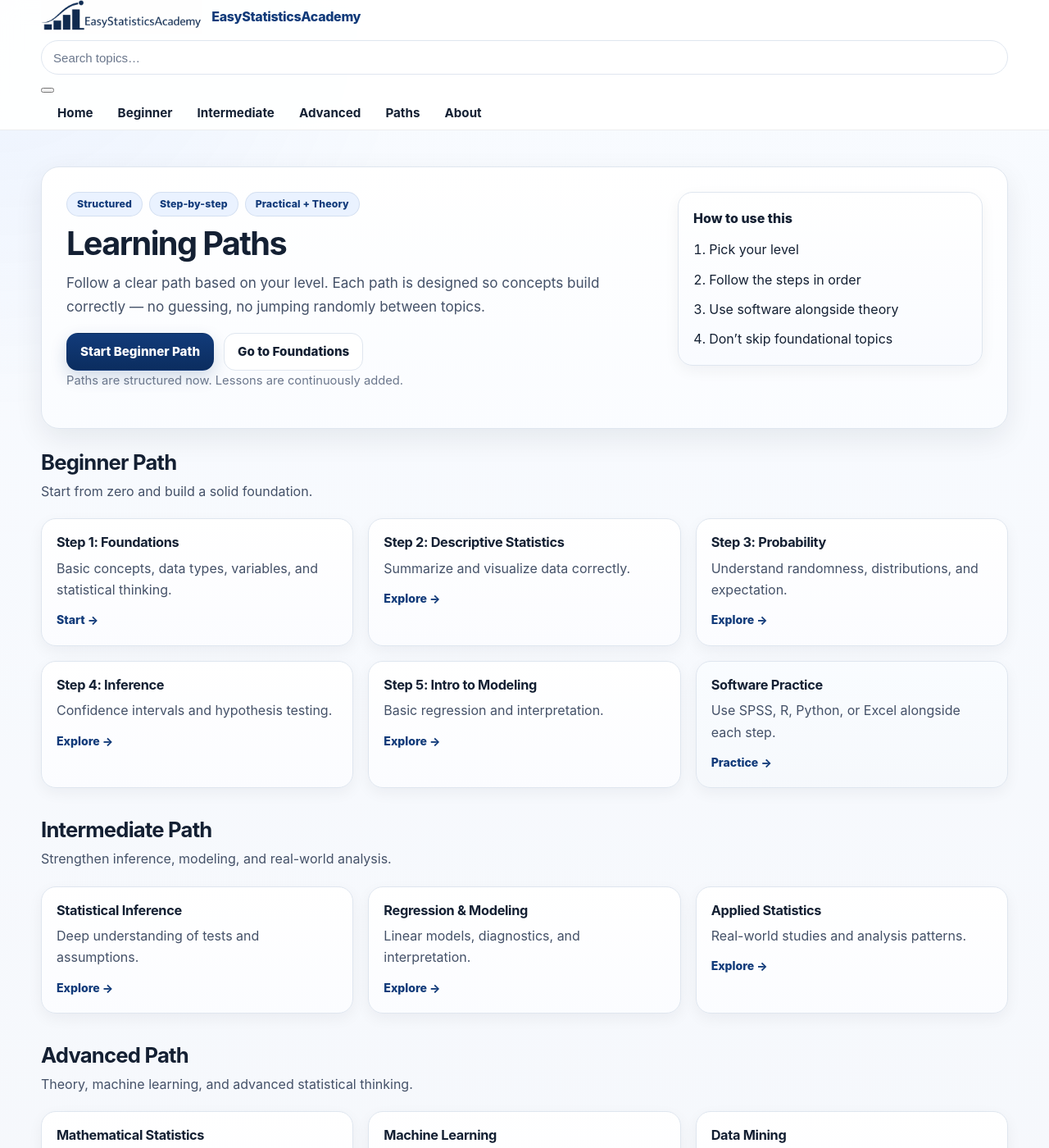
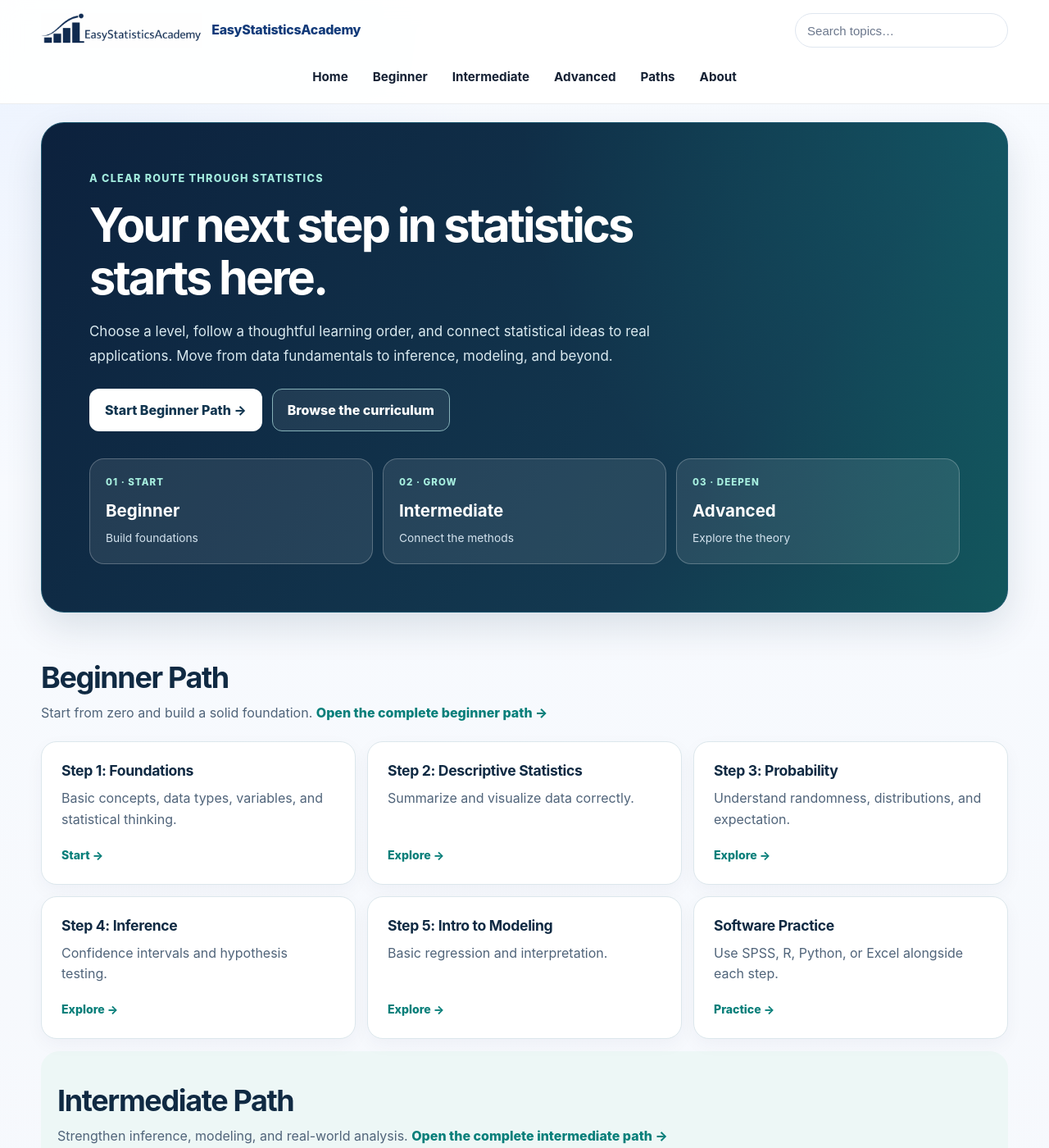
Before and after one commit to ammar-homaida-statistics/easystatisticsacademy, a Jekyll site: the page built from learning-paths/index.md, in a window 1280 px wide and 1400 px high. Shown: the whole window at 82% size. Built offline with Jekyll 4.4.1, drawn with Linux system fonts in a browser that asks for light colours; some of the changed text lies outside the part shown.

Commit message:
Secure reading progress, improve mobile header, and refresh Learning Paths
* Safely render Foundations reading history and validate listed lesson URLs

* Make shared site header and accessible mobile menu responsive

* Associate mobile menu toggle with primary navigation

* Scope Learning Paths styling and improve mobile menu dismissal

* Refresh Learning Paths hierarchy and guided level navigation

* Add isolated responsive Learning Paths visual styles

* Test Foundations resume safety, shared mobile navigation and Learning Paths

```diff
--- a/_includes/header.html
+++ b/_includes/header.html
@@ -27,7 +27,7 @@
       </div>
 
       <!-- MOBILE TOGGLE -->
-      <button class="nav-toggle" aria-label="Toggle menu">
+      <button class="nav-toggle" type="button" aria-label="Toggle menu" aria-controls="site-primary-nav" aria-expanded="false">
         <span class="nav-toggle-bar"></span>
         <span class="nav-toggle-bar"></span>
         <span class="nav-toggle-bar"></span>
@@ -38,7 +38,7 @@
     <!-- ===== BOTTOM ROW ===== -->
     <div class="header-bottom">
 
-      <nav class="nav" aria-label="Primary navigation">
+      <nav id="site-primary-nav" class="nav" aria-label="Primary navigation">
 
         <a href="/">Home</a>
 
--- a/_layouts/default.html
+++ b/_layouts/default.html
@@ -15,6 +15,9 @@
   <link rel="stylesheet" href="/css/style.css?v=6" />
   {% if page.home_styles %}
   <link rel="stylesheet" href="/css/home.css?v=1" />
+  {% endif %}
+  {% if page.paths_styles %}
+  <link rel="stylesheet" href="/css/paths.css?v=1" />
   {% endif %}
 
   {% include schema-org.html %}
@@ -58,6 +61,19 @@
         const isOpen = header.classList.toggle("nav-open");
         toggle.setAttribute("aria-expanded", String(isOpen));
       });
+      document.addEventListener("keydown", event => {
+        if (event.key === "Escape" && header.classList.contains("nav-open")) {
+          header.classList.remove("nav-open");
+          toggle.setAttribute("aria-expanded", "false");
+          toggle.focus();
+        }
+      });
+      header.querySelectorAll(".nav a").forEach(link => {
+        link.addEventListener("click", () => {
+          header.classList.remove("nav-open");
+          toggle.setAttribute("aria-expanded", "false");
+        });
+      });
     }
   </script>
 
--- /dev/null
+++ b/css/paths.css
@@ -0,0 +1,112 @@
+/* Learning Paths overview only; preserves shared and lesson styles. */
+.esa-paths {
+  --paths-ink: #102a43;
+  --paths-muted: #50647a;
+  --paths-teal: #087f7a;
+  color: var(--paths-ink);
+}
+.esa-paths a:focus-visible { outline: 3px solid #0ba49b; outline-offset: 4px; }
+.esa-paths-hero {
+  position: relative;
+  overflow: hidden;
+  padding: clamp(28px, 5vw, 58px);
+  border: 1px solid #1e5871;
+  border-radius: 28px;
+  background: radial-gradient(circle at 100% 0%, rgba(20,170,154,.24), transparent 45%),
+              linear-gradient(128deg, #0c213d, #133950 70%, #12565c);
+  color: #fff;
+  box-shadow: 0 18px 46px rgba(12,40,63,.12);
+}
+.esa-paths-eyebrow {
+  margin: 0 0 13px;
+  color: #a2eadd;
+  font-size: .79rem;
+  font-weight: 850;
+  letter-spacing: .1em;
+  text-transform: uppercase;
+}
+.esa-paths-hero h1 {
+  max-width: 820px;
+  margin: 0 0 18px;
+  color: #fff;
+  font-size: clamp(2.1rem, 4.5vw, 3.7rem);
+  letter-spacing: -.05em;
+  line-height: 1.12;
+}
+.esa-paths-lead {
+  max-width: 700px;
+  margin: 0;
+  color: #d9e9ef;
+  font-size: 1.06rem;
+  line-height: 1.8;
+}
+.esa-paths-actions { display: flex; flex-wrap: wrap; gap: 12px; margin: 24px 0 33px; }
+.esa-paths-button {
+  display: inline-flex;
+  align-items: center;
+  justify-content: center;
+  min-height: 47px;
+  padding: 12px 18px;
+  border: 1px solid transparent;
+  border-radius: 12px;
+  font-weight: 800;
+  text-decoration: none;
+}
+.esa-paths-button--primary { background: #fff; color: #123650; }
+.esa-paths-button--primary:hover { background: #e9fcf4; color: #123650; text-decoration: none; }
+.esa-paths-button--secondary { border-color: #86b1b8; color: #fff; background: rgba(255,255,255,.07); }
+.esa-paths-button--secondary:hover { color: #fff; background: rgba(255,255,255,.16); text-decoration: none; }
+.esa-paths-route { display: grid; grid-template-columns: repeat(3, minmax(0,1fr)); gap: 12px; }
+.esa-paths-route a {
+  display: flex;
+  flex-direction: column;
+  min-width: 0;
+  padding: 19px;
+  border: 1px solid rgba(255,255,255,.24);
+  border-radius: 18px;
+  background: rgba(255,255,255,.09);
+  text-decoration: none;
+}
+.esa-paths-route a:hover { background: rgba(255,255,255,.17); text-decoration: none; }
+.esa-paths-route span { color: #a7efdf; font-size: .72rem; font-weight: 850; letter-spacing: .09em; }
+.esa-paths-route strong { margin: 8px 0 5px; color: #fff; font-size: 1.28rem; }
+.esa-paths-route small { color: #d3e2ed; font-size: .86rem; }
+.esa-paths .section { padding-top: 54px; padding-bottom: 5px; }
+.esa-paths .section-head { margin-bottom: 22px; }
+.esa-paths .section-head h2 {
+  margin-bottom: 8px;
+  color: var(--paths-ink);
+  font-size: clamp(1.7rem, 3vw, 2.25rem);
+  letter-spacing: -.038em;
+}
+.esa-paths .section-head p { max-width: 780px; color: var(--paths-muted); }
+.esa-paths-detail-link { display: inline-block; color: var(--paths-teal); font-weight: 800; }
+.esa-paths .grid { margin: 18px 0 0; gap: 14px; }
+.esa-paths .card {
+  display: flex;
+  flex-direction: column;
+  padding: 24px;
+  min-height: 172px;
+  border: 1px solid #dce7ec;
+  border-radius: 19px;
+  background: #fff;
+  box-shadow: 0 7px 22px rgba(13,37,65,.04);
+}
+.esa-paths .card:hover { border-color: #a2d4cd; box-shadow: 0 13px 29px rgba(13,37,65,.08); }
+.esa-paths .card h3 { color: var(--paths-ink); font-size: 1.1rem; }
+.esa-paths .card p { margin: 2px 0 18px; color: var(--paths-muted); line-height: 1.6; }
+.esa-paths .card-foot { margin-top: auto; color: var(--paths-teal); font-weight: 850; }
+.esa-paths .section-soft { border-radius: 22px; background: #edf7f6; padding: 35px 20px 28px; }
+.esa-paths .callout { border-radius: 23px; }
+.esa-paths .section-slim { padding-bottom: 28px; }
+@media (max-width: 760px) {
+  .esa-paths-hero { padding: 27px 22px; border-radius: 22px; }
+  .esa-paths-hero h1 { font-size: clamp(2rem, 8.5vw, 2.8rem); }
+  .esa-paths-route { grid-template-columns: 1fr; }
+  .esa-paths-route a { padding: 14px 17px; }
+  .esa-paths .section { padding-top: 42px; }
+  .esa-paths .section-soft { padding: 30px 16px 22px; }
+}
+@media (prefers-reduced-motion: reduce) {
+  .esa-paths a { transition: none; }
+}
--- a/css/style.css
+++ b/css/style.css
@@ -173,10 +173,11 @@ main.container{
   border-bottom: 1px solid rgba(20,32,51,0.08);
 }
 
-.header-row{
+.header-top{
   display: flex;
+  flex-wrap: wrap;
   align-items: center;
-  gap: 18px;
+  gap: 12px 18px;
   min-height: var(--header-height);
   padding: 12px 0;
 }
@@ -310,45 +311,76 @@ main.container{
   font-size: 0.92rem;
 }
 
-@media (max-width: 980px){
-  .header-row{
-    flex-wrap: wrap;
-    gap: 12px;
+/* Shared header layout, including mobile menu controls. */
+.site-header .brand { min-width: 0; }
+.site-header .header-search { min-width: 0; }
+.site-header .header-bottom { padding-bottom: 12px; }
+.site-header .nav { margin-left: 0; justify-content: center; }
+.site-header .nav-toggle {
+  display: none;
+  align-items: center;
+  justify-content: center;
+  flex-direction: column;
+  gap: 5px;
+  width: 44px;
+  height: 44px;
+  border: 1px solid var(--border);
+  border-radius: 12px;
+  color: var(--brand);
+  background: #f7faff;
+  cursor: pointer;
+}
+.site-header .nav-toggle:focus-visible {
+  outline: 3px solid var(--accent);
+  outline-offset: 2px;
+}
+.site-header .nav-toggle-bar {
+  display: block;
+  width: 19px;
+  height: 2px;
+  border-radius: 2px;
+  background: currentColor;
+}
+@media (max-width: 760px) {
+  .site-header .header-top {
+    display: grid;
+    grid-template-columns: minmax(0, 1fr) auto;
+    align-items: center;
+    gap: 9px 10px;
+    min-height: 0;
+    padding: 10px 0;
   }
-
-  .nav{
-    order: 3;
+  .site-header .brand { grid-column: 1; grid-row: 1; gap: 8px; }
+  .site-header .brand img { height: 34px; }
+  .site-header .brand-text { font-size: .85rem; overflow-wrap: anywhere; }
+  .site-header .nav-toggle { display: flex; grid-column: 2; grid-row: 1; }
+  .site-header .header-search {
+    grid-column: 1 / -1;
+    grid-row: 2;
     width: 100%;
-    margin-left: 0;
+    margin: 0;
+    flex: none;
+  }
+  .site-header .search-results { width: min(560px, 100%); right: 0; }
+  .site-header .header-bottom { display: none; padding: 0 0 12px; }
+  .site-header.nav-open .header-bottom { display: block; }
+  .site-header .nav {
+    display: grid;
+    grid-template-columns: repeat(2, minmax(0, 1fr));
     gap: 8px;
   }
-
-  .header-search{
-    flex: 1 1 100%;
-    order: 2;
-    margin-left: 0;
+  .site-header .nav a {
+    justify-content: center;
+    padding: 8px 10px;
+    border: 1px solid var(--border);
+    border-radius: 12px;
+    background: #f7faff;
+    text-align: center;
   }
 }
-
-@media (max-width: 640px){
-  .brand img{
-    height: 36px;
-  }
-
-  .brand-text{
-    font-size: 0.94rem;
-  }
-
-  .nav{
-    display: grid;
-    grid-template-columns: repeat(2, minmax(0, 1fr));
-  }
-
-  .nav a{
-    justify-content: center;
-    padding-inline: 10px;
-    text-align: center;
-  }
+@media (max-width: 380px) {
+  .site-header .brand img { height: 32px; }
+  .site-header .brand-text { font-size: .78rem; }
 }
 
 /* =========================================================
--- a/js/js/site.js
+++ b/js/js/site.js
@@ -1,45 +1,62 @@
 (function () {
-  // Save last visited lesson whenever a lesson page loads
+  // Save lesson progress without assuming browser storage is available.
   const lessonMeta = document.querySelector('meta[name="esa-lesson-url"]');
   const lessonTitle = document.querySelector('meta[name="esa-lesson-title"]');
   const sectionMeta = document.querySelector('meta[name="esa-section"]');
 
   if (lessonMeta && lessonTitle && sectionMeta) {
-    const payload = {
+    try {
+      localStorage.setItem('esa_last_lesson', JSON.stringify({
         url: lessonMeta.content,
         title: lessonTitle.content,
         section: sectionMeta.content,
         time: Date.now()
-    };
-    localStorage.setItem('esa_last_lesson', JSON.stringify(payload));
+      }));
+    } catch (e) {
+      // Storage may be disabled; the lesson still works normally.
+    }
   }
 
-  // On section pages, render "Continue reading" if last lesson belongs to this section
+  // The Foundations overview is the only page using this resume panel.
   const container = document.getElementById('continue-reading');
-  if (container) {
+  if (!container) return;
+
   try {
     const raw = localStorage.getItem('esa_last_lesson');
     if (!raw) return;
 
     const last = JSON.parse(raw);
-      if (!last || !last.url || !last.title) return;
+    if (!last || last.section !== 'foundations' ||
+        typeof last.url !== 'string' ||
+        typeof last.title !== 'string' || !last.title.trim()) return;
 
-      // If this page is a foundations page, only show foundations lessons
-      // (Change this logic if you reuse for other sections)
-      if (last.section !== 'foundations') return;
+    // Only navigate to a lesson actually listed on the Foundations page.
+    // Never build an HTML string from browser-controlled storage.
+    const isListedLesson = Array.from(
+      document.querySelectorAll('#lessons a[href]')
+    ).some(link => link.getAttribute('href') === last.url);
+    if (!isListedLesson || !/^\/foundations\/[a-z0-9-]+\/$/.test(last.url)) return;
 
+    const section = document.createElement('section');
+    section.className = 'section section-soft';
+    const body = document.createElement('div');
+    body.className = 'content-narrow';
+    const heading = document.createElement('h2');
+    heading.textContent = 'Continue reading';
+    const summary = document.createElement('p');
+    summary.textContent = 'You last visited: ';
+    const title = document.createElement('strong');
+    title.textContent = last.title;
+    summary.appendChild(title);
+    const link = document.createElement('a');
+    link.className = 'btn btn-primary';
+    link.textContent = 'Continue';
+    link.href = last.url;
+    body.append(heading, summary, link);
+    section.appendChild(body);
+    container.replaceChildren(section);
     container.style.display = 'block';
-      container.innerHTML = `
-        <section class="section section-soft">
-          <div class="content-narrow">
-            <h2>Continue reading</h2>
-            <p>You last visited: <strong>${last.title}</strong></p>
-            <a class="btn btn-primary" href="${last.url}">Continue</a>
-          </div>
-        </section>
-      `;
   } catch (e) {
-      // ignore
-    }
+    // Invalid or unavailable storage must not break the page.
   }
 })();
--- a/learning-paths/index.md
+++ b/learning-paths/index.md
@@ -4,48 +4,27 @@ title: Learning Paths
 description: Structured learning paths in statistics — from beginner to advanced, with clear progression and real understanding.
 permalink: /learning-paths/
 sidebar: false
+paths_styles: true
 ---
 
-<!-- HERO -->
-<section class="hero hero-section">
-  <div class="hero-card hero-split">
-    <div class="hero-copy">
+<div class="esa-paths">
 
-      <div class="badge-row">
-        <span class="badge">Structured</span>
-        <span class="badge">Step-by-step</span>
-        <span class="badge">Practical + Theory</span>
-      </div>
-
-      <h1>Learning Paths</h1>
-
-      <p class="lead">
-        Follow a clear path based on your level. Each path is designed so concepts build correctly —
-        no guessing, no jumping randomly between topics.
-      </p>
-
-      <div class="hero-actions">
-        <a class="btn" href="#beginner">Start Beginner Path</a>
-        <a class="btn btn-outline" href="/foundations/">Go to Foundations</a>
-      </div>
-
-      <p class="muted-mini">
-        Paths are structured now. Lessons are continuously added.
-      </p>
-
-    </div>
-
-    <div class="hero-panel">
-      <div class="panel-card">
-        <h2 class="panel-title">How to use this</h2>
-        <ol class="quickstart">
-          <li>Pick your level</li>
-          <li>Follow the steps in order</li>
-          <li>Use software alongside theory</li>
-          <li>Don’t skip foundational topics</li>
-        </ol>
-      </div>
-    </div>
+<!-- Structured learning hero -->
+<section class="esa-paths-hero" aria-labelledby="esa-paths-title">
+  <p class="esa-paths-eyebrow">A clear route through statistics</p>
+  <h1 id="esa-paths-title">Your next step in statistics starts here.</h1>
+  <p class="esa-paths-lead">
+    Choose a level, follow a thoughtful learning order, and connect statistical ideas
+    to real applications. Move from data fundamentals to inference, modeling, and beyond.
+  </p>
+  <div class="esa-paths-actions">
+    <a class="esa-paths-button esa-paths-button--primary" href="/learning-paths/beginner/">Start Beginner Path →</a>
+    <a class="esa-paths-button esa-paths-button--secondary" href="#beginner">Browse the curriculum</a>
+  </div>
+  <div class="esa-paths-route" aria-label="Three learning levels">
+    <a href="#beginner"><span>01 · START</span><strong>Beginner</strong><small>Build foundations</small></a>
+    <a href="#intermediate"><span>02 · GROW</span><strong>Intermediate</strong><small>Connect the methods</small></a>
+    <a href="#advanced"><span>03 · DEEPEN</span><strong>Advanced</strong><small>Explore the theory</small></a>
   </div>
 </section>
 
@@ -53,7 +32,7 @@ sidebar: false
 <section class="section" id="beginner">
   <div class="section-head">
     <h2>Beginner Path</h2>
-    <p>Start from zero and build a solid foundation.</p>
+    <p>Start from zero and build a solid foundation. <a class="esa-paths-detail-link" href="/learning-paths/beginner/">Open the complete beginner path →</a></p>
   </div>
 
   <div class="grid grid-3">
@@ -101,7 +80,7 @@ sidebar: false
 <section class="section section-soft" id="intermediate">
   <div class="section-head">
     <h2>Intermediate Path</h2>
-    <p>Strengthen inference, modeling, and real-world analysis.</p>
+    <p>Strengthen inference, modeling, and real-world analysis. <a class="esa-paths-detail-link" href="/learning-paths/intermediate/">Open the complete intermediate path →</a></p>
   </div>
 
   <div class="grid grid-3">
@@ -131,7 +110,7 @@ sidebar: false
 <section class="section" id="advanced">
   <div class="section-head">
     <h2>Advanced Path</h2>
-    <p>Theory, machine learning, and advanced statistical thinking.</p>
+    <p>Theory, machine learning, and advanced statistical thinking. <a class="esa-paths-detail-link" href="/learning-paths/advanced/">Open the complete advanced path →</a></p>
   </div>
 
   <div class="grid grid-3">
@@ -182,3 +161,4 @@ sidebar: false
     </div>
   </div>
 </section>
+</div>
```
Also changed, not shown: 1 other file. Lines whose indentation alone changed are shown as unchanged.
